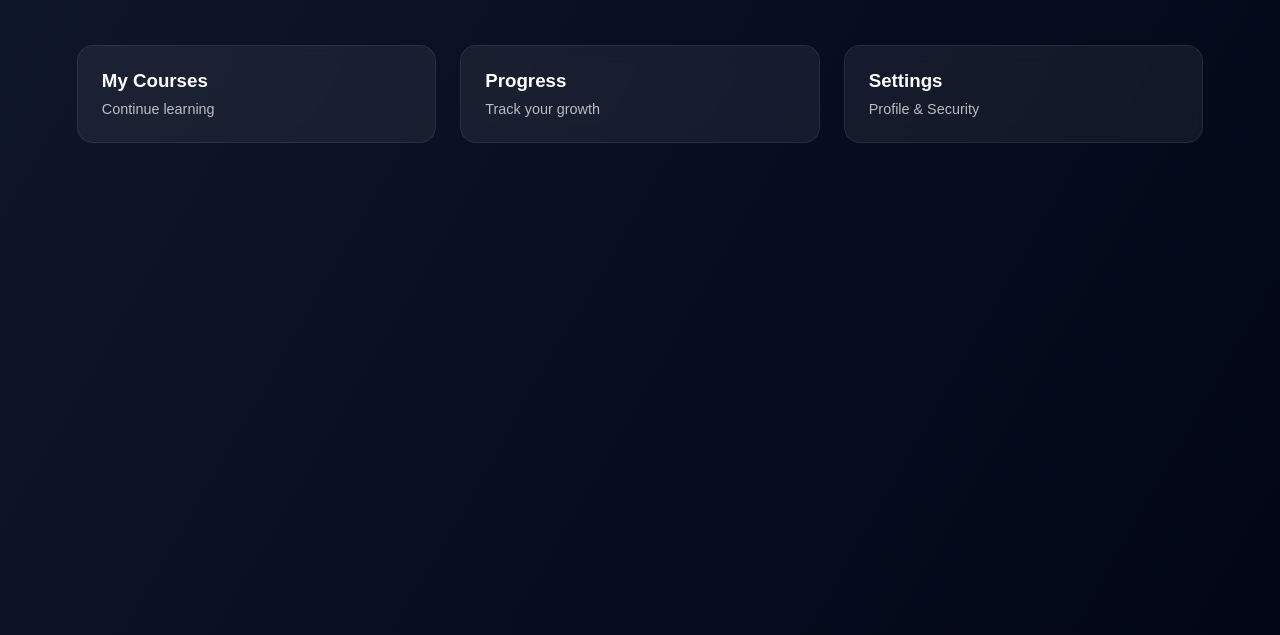
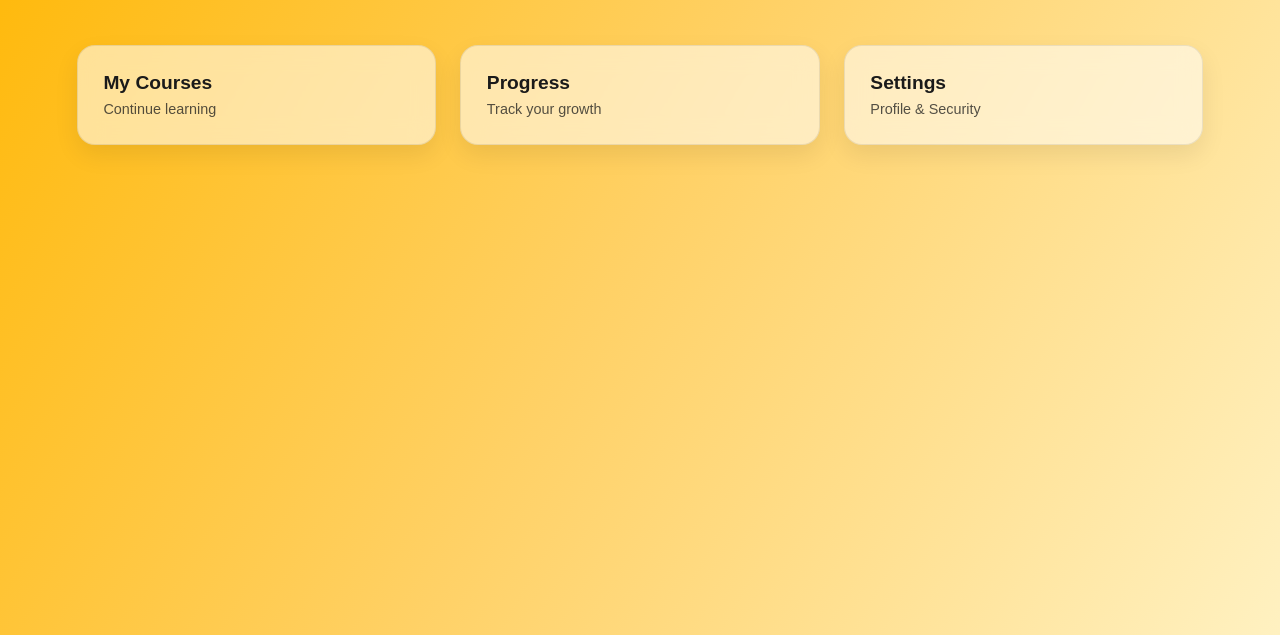
Before and after one commit to yogeshcoodes/customwebsite, a plain HTML site: page pages/account.html in a window 1280 px wide. Shown: the part 165-800 px from the top of the page. Drawn offline with Linux system fonts and the light colour scheme.

Commit message:
fixed bugs and updated UI

```diff
--- a/css/pages.css
+++ b/css/pages.css
@@ -6,18 +6,21 @@
 }
 
 body {
-  background: linear-gradient(120deg, #0f172a, #020617);
-  color: #fff;
+  background: linear-gradient(120deg, #ffb703, #ffd166, #fff1c1);
+  color: #1a1a1a;
   min-height: 100vh;
 }
 
+/* PAGE WRAPPER */
 .page {
   padding: 4rem 6%;
 }
 
+/* HEADINGS */
 .page h1 {
   font-size: 3rem;
   margin-bottom: 1rem;
+  font-weight: 700;
 }
 
 .page p {
@@ -26,6 +29,7 @@ body {
   opacity: 0.85;
 }
 
+/* CARDS GRID */
 .cards {
   margin-top: 3rem;
   display: grid;
@@ -33,25 +37,32 @@ body {
   gap: 1.5rem;
 }
 
+/* CARD STYLE */
 .card {
-  background: rgba(255, 255, 255, 0.06);
-  border-radius: 16px;
-  padding: 1.5rem;
-  backdrop-filter: blur(10px);
-  border: 1px solid rgba(255,255,255,0.08);
-  transition: all 0.3s ease;
+  background: rgba(255, 255, 255, 0.55);
+  border-radius: 18px;
+  padding: 1.6rem;
+  backdrop-filter: blur(12px);
+  border: 1px solid rgba(0, 0, 0, 0.08);
+  box-shadow: 0 10px 25px rgba(0, 0, 0, 0.08);
+  transition: all 0.35s ease;
+  cursor: pointer;
 }
 
+/* HOVER EFFECT */
 .card:hover {
-  transform: translateY(-8px);
-  background: rgba(255, 255, 255, 0.1);
+  transform: translateY(-10px) scale(1.02);
+  background: rgba(255, 255, 255, 0.75);
 }
 
+/* CARD TEXT */
 .card h3 {
-  margin-bottom: 0.5rem;
+  margin-bottom: 0.4rem;
+  font-size: 1.2rem;
+  font-weight: 600;
 }
 
 .card span {
   font-size: 0.9rem;
-  opacity: 0.7;
+  opacity: 0.75;
 }
```
Also changed, not shown: index.html (+2 -2 lines), pages/blog.html (added, +40 -0 lines).
